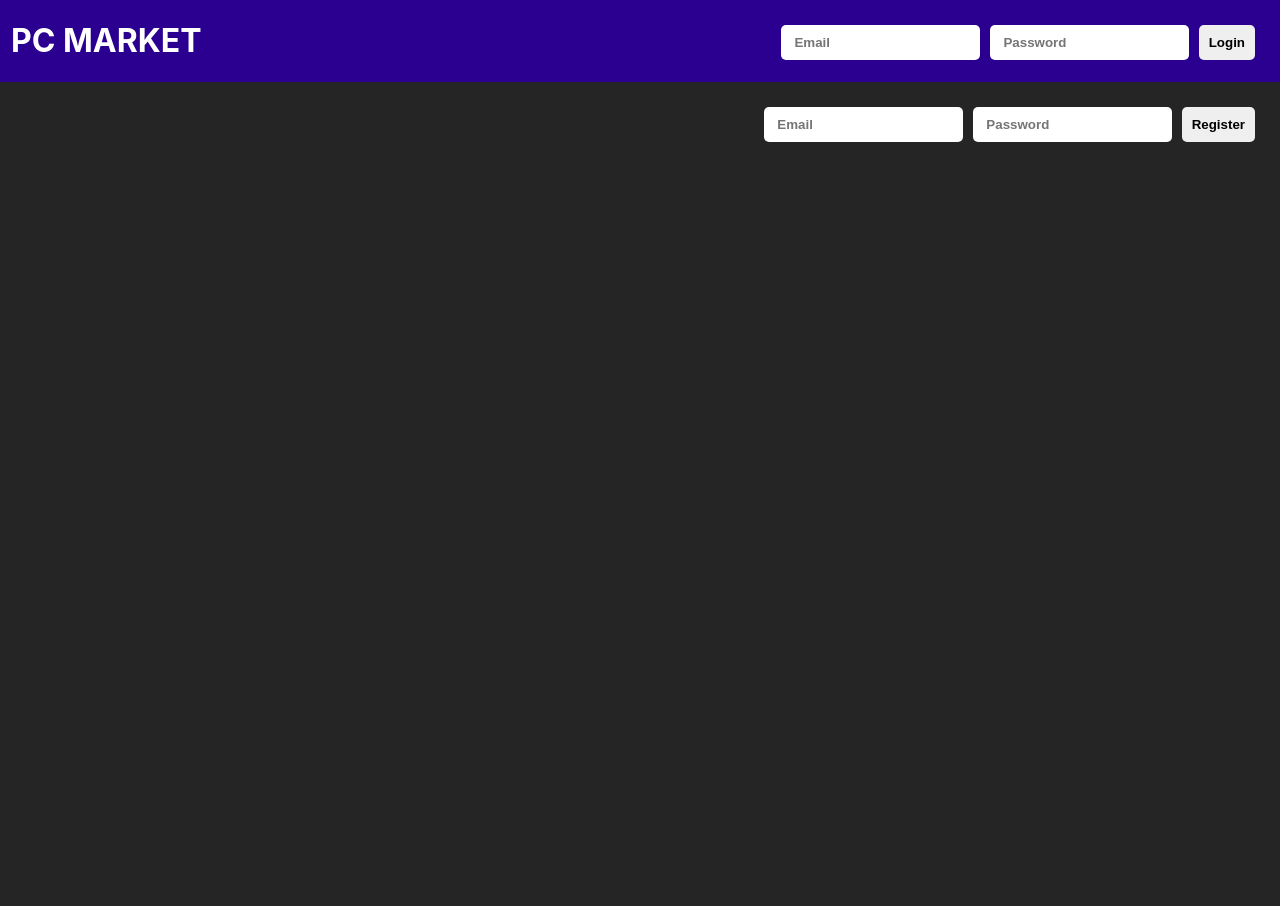
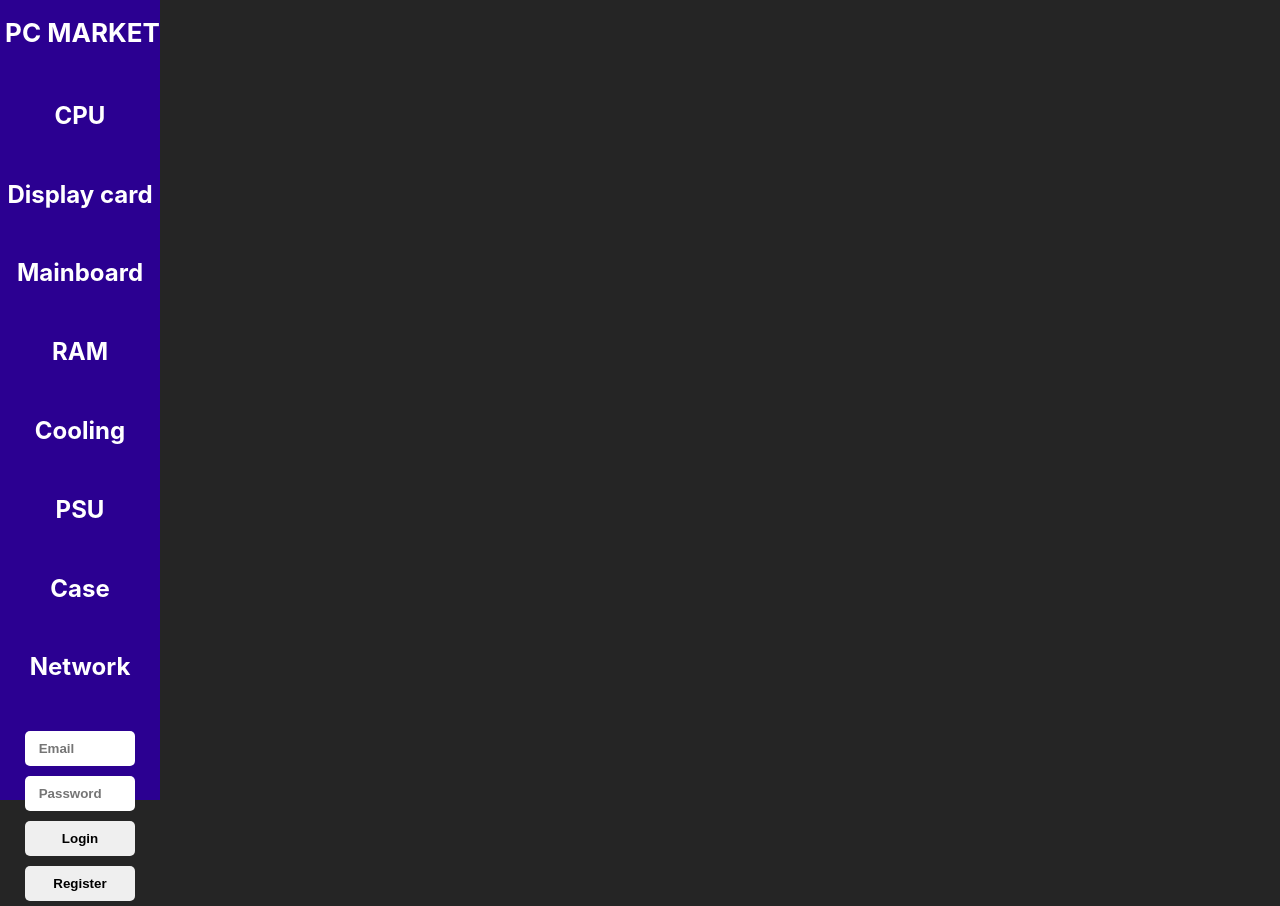
Before and after one commit to benzjakk/PCmarket, a React (Create React App) app in the folder pcmarket/: page / in a window 1280 px wide. Before the commit the page ends 800 px from the top, so only its background shows below. Built offline with nearby package versions, Linux system fonts and the light colour scheme; no server answers.

Commit message:
new header design
change header to sidebar

```diff
--- a/pcmarket/src/App.js
+++ b/pcmarket/src/App.js
@@ -7,7 +7,6 @@ function App() {
   return (
     <div className="App">
       <Header />
-      <RegisterForm />
     </div>
   );
 }
--- a/pcmarket/src/component/header.jsx
+++ b/pcmarket/src/component/header.jsx
@@ -1,13 +1,21 @@
 import React, { Component } from "react";
 import LoginForm from "./loginForm.jsx";
 
-import "./style/headerstyle.css";
+import "./style/headerstyles.css";
 class Header extends Component {
   state = {};
   render() {
     return (
       <div className="header">
         <h1>PC MARKET</h1>
+        <h2>CPU</h2>
+        <h2>Display card</h2>
+        <h2>Mainboard</h2>
+        <h2>RAM</h2>
+        <h2>Cooling</h2>
+        <h2>PSU</h2>
+        <h2>Case</h2>
+        <h2>Network</h2>
         <LoginForm />
       </div>
     );
--- a/pcmarket/src/component/loginForm.jsx
+++ b/pcmarket/src/component/loginForm.jsx
@@ -1,6 +1,6 @@
 import React from "react";
 import auth from "../firebase/authFirebase.js";
-import "./style/loginFormstyle.css";
+import "./style/loginFormstyles.css";
 class LoginForm extends React.Component {
   constructor(props) {
     super(props);
@@ -88,6 +88,7 @@ class LoginForm extends React.Component {
         />
 
         <button>Login</button>
+        <button type="button">Register</button>
       </form>
     );
   }
--- a/pcmarket/src/component/style/headerstyle.css
+++ /dev/null
@@ -1,10 +0,0 @@
-.header {
-  background-color: #2b0091;
-  color: white;
-  display: flex;
-
-  flex-direction: row;
-}
-.header h1 {
-  padding-left: 11px;
-}
--- /dev/null
+++ b/pcmarket/src/component/style/headerstyles.css
@@ -0,0 +1,22 @@
+.header {
+  background-color: #2b0091;
+  color: white;
+  display: flex;
+  flex-direction: column;
+  width: 20vh;
+  height: 100vh;
+}
+.header h1 {
+  font-size: 26px;
+  padding-left: 5px;
+  padding-bottom: 10px;
+  cursor: pointer;
+}
+.header h2 {
+  padding: 5px;
+}
+.header h2:hover {
+  cursor: pointer;
+  background-color: rgb(252, 195, 6);
+  color: #2b0091;
+}
--- a/pcmarket/src/component/style/loginFormstyle.css
+++ b/pcmarket/src/component/style/loginFormstyles.css
@@ -1,8 +1,7 @@
 .loginForm {
   display: flex;
-  flex-direction: row;
+  flex-direction: column;
   margin: 20px;
-  position: absolute;
   right: 0px;
 }
 .loginForm input,
```
